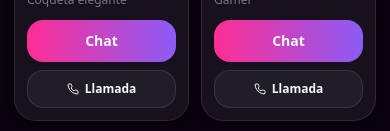
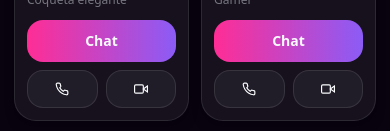
Before and after one commit to 3737631/luciaia, a Next.js app: page /luciaia/girls in a window 390 px wide. Shown: the part 410-541 px from the top of the page. Built offline with nearby package versions, Linux system fonts and the light colour scheme.

Commit message:
mobile card: icon-only Llamada + Videollamada buttons side by side

```diff
--- a/src/components/GirlCard.tsx
+++ b/src/components/GirlCard.tsx
@@ -56,12 +56,18 @@ export default function GirlCard({ girl }: { girl: Girl }) {
                 Chat
               </span>
             </Link>
-            <Link href={`/call/${girl.id}`} onClick={(e) => e.stopPropagation()}>
-              <span className="mt-2 flex h-[38px] w-full items-center justify-center gap-1.5 rounded-2xl border border-white/10 bg-white/5 text-xs font-semibold transition-all duration-200 active:scale-[0.97]">
-                <svg width="12" height="12" viewBox="0 0 24 24" fill="none" stroke="currentColor" strokeWidth="2"><path d="M22 16.92v3a2 2 0 0 1-2.18 2 19.79 19.79 0 0 1-8.63-3.07 19.5 19.5 0 0 1-6-6 19.79 19.79 0 0 1-3.07-8.67A2 2 0 0 1 4.11 2h3a2 2 0 0 1 2 1.72 12.84 12.84 0 0 0 .7 2.81 2 2 0 0 1-.45 2.11L8.09 9.91a16 16 0 0 0 6 6l1.27-1.27a2 2 0 0 1 2.11-.45 12.84 12.84 0 0 0 2.81.7A2 2 0 0 1 22 16.92z"/></svg>
-                Llamada
-              </span>
-            </Link>
+            <div className="mt-2 grid grid-cols-2 gap-2">
+              <Link href={`/call/${girl.id}`} onClick={(e) => e.stopPropagation()}>
+                <span className="flex h-[38px] w-full items-center justify-center rounded-2xl border border-white/10 bg-white/5 transition-all duration-200 active:scale-[0.97]">
+                  <svg width="14" height="14" viewBox="0 0 24 24" fill="none" stroke="currentColor" strokeWidth="2"><path d="M22 16.92v3a2 2 0 0 1-2.18 2 19.79 19.79 0 0 1-8.63-3.07 19.5 19.5 0 0 1-6-6 19.79 19.79 0 0 1-3.07-8.67A2 2 0 0 1 4.11 2h3a2 2 0 0 1 2 1.72 12.84 12.84 0 0 0 .7 2.81 2 2 0 0 1-.45 2.11L8.09 9.91a16 16 0 0 0 6 6l1.27-1.27a2 2 0 0 1 2.11-.45 12.84 12.84 0 0 0 2.81.7A2 2 0 0 1 22 16.92z"/></svg>
+                </span>
+              </Link>
+              <Link href={`/call/${girl.id}`} onClick={(e) => e.stopPropagation()}>
+                <span className="flex h-[38px] w-full items-center justify-center rounded-2xl border border-white/10 bg-white/5 transition-all duration-200 active:scale-[0.97]">
+                  <svg width="14" height="14" viewBox="0 0 24 24" fill="none" stroke="currentColor" strokeWidth="2"><polygon points="23 7 16 12 23 17 23 7"/><rect x="1" y="5" width="15" height="14" rx="2" ry="2"/></svg>
+                </span>
+              </Link>
+            </div>
           </div>
         </div>
       </Link>
```
